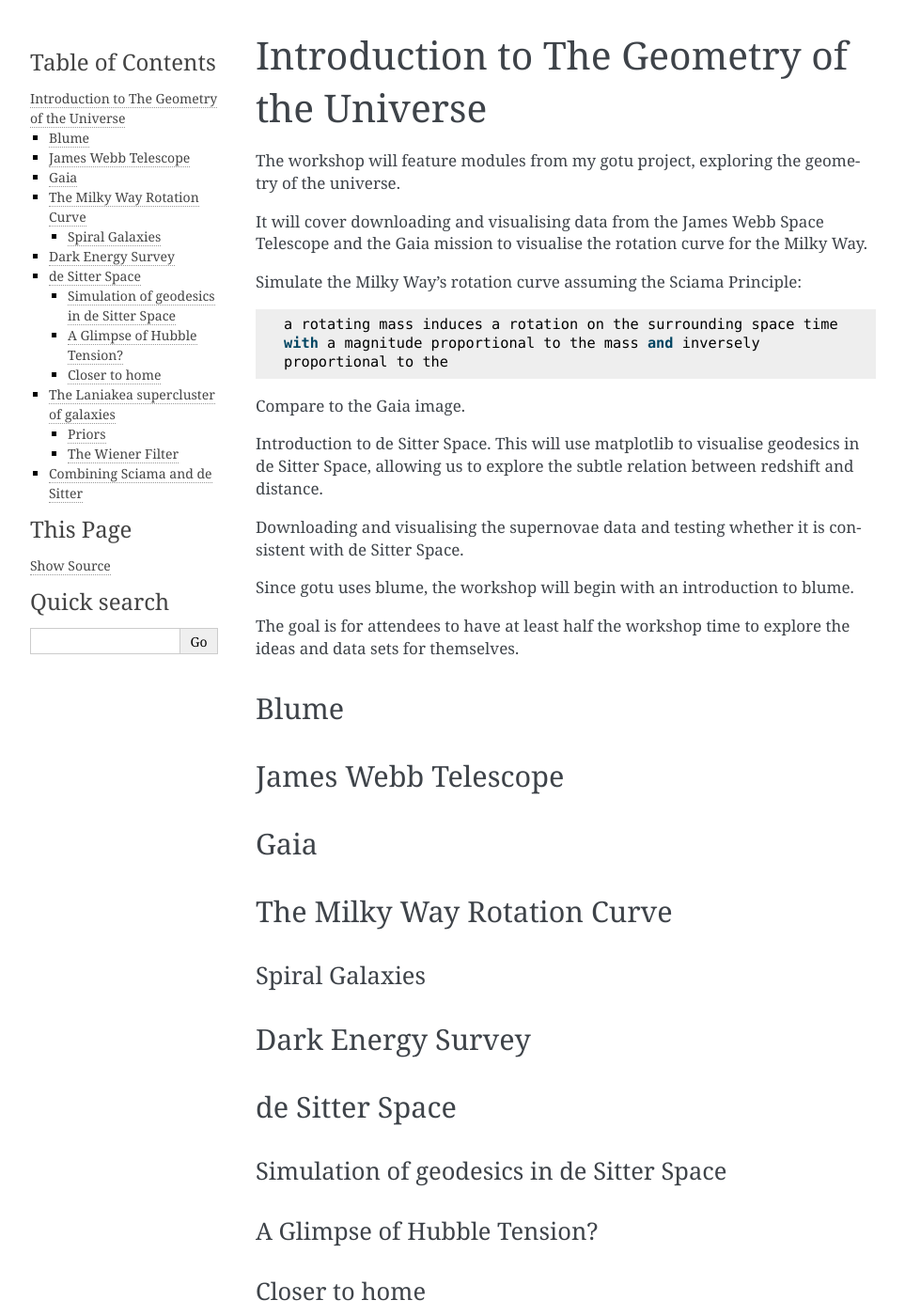
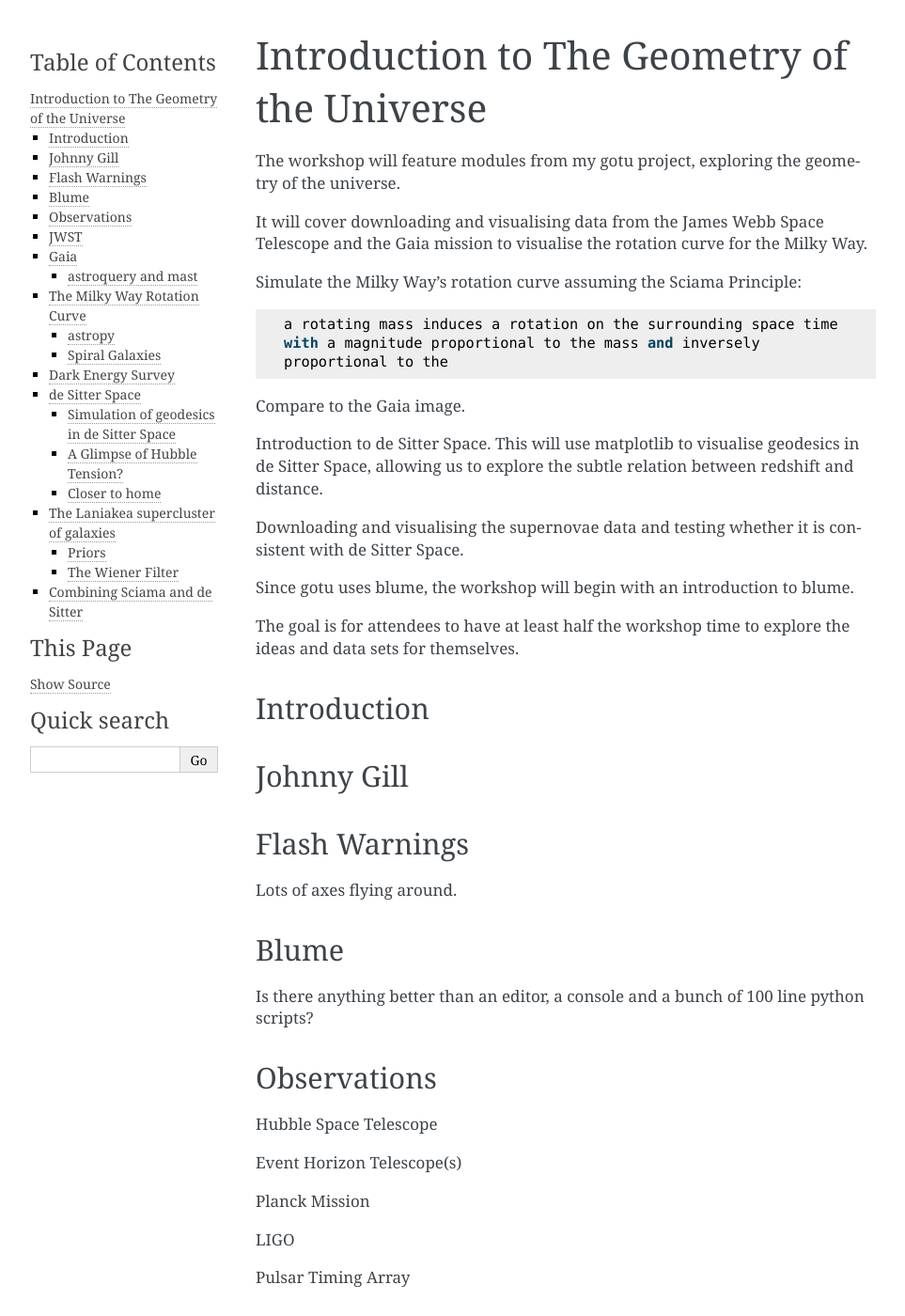
Before and after one commit to swfiua/gotu, a Sphinx documentation site: the page built from docs/workshop.rst, in a window 1280 px wide and 1400 px high. Shown: the whole window at 94% size, without its empty margins (148-1111 px from the left). Built offline with Sphinx 7.4.7, drawn with Linux system fonts in a browser that asks for light colours; formulas are drawn with MathJax 3; some of the changed text lies outside the part shown.

Commit message:
working on milkyway and workshop

```diff
--- a/docs/news.rst
+++ b/docs/news.rst
@@ -76,7 +76,7 @@
 The `gotu.gaia` module can now download data from the ESA's Gaia
 program and create plots showing the Galactic rotation curve.
 
-image:: images/gaia.png
+.. image:: images/gaia.png
 
 The image above shows the Milky Way's rotation curve, the tangential
 velocity, in km/s on the y-axis and the distance from the galactic
--- a/docs/workshop.rst
+++ b/docs/workshop.rst
@@ -23,26 +23,60 @@
 visualise geodesics in de Sitter Space, allowing us to explore the
 subtle relation between redshift and distance.
 
-Downloading and visualising the supernovae data and testing whether it is consistent with de Sitter Space.
+Downloading and visualising the supernovae data and testing whether it
+is consistent with de Sitter Space.
 
 Since gotu uses blume, the workshop will begin with an introduction to blume.
 
 The goal is for attendees to have at least half the workshop time to
 explore the ideas and data sets for themselves.
 
+Introduction
+============
+
+Johnny Gill
+===========
+
+Flash Warnings
+==============
+
+Lots of axes flying around.
+
+
 Blume
 =====
 
+Is there anything better than an editor, a console and a bunch of 100
+line python scripts?
 
 
-James Webb Telescope
-====================
+Observations
+============
+
+Hubble Space Telescope
+
+Event Horizon Telescope(s)
+
+Planck Mission
+
+LIGO
+
+Pulsar Timing Array
+
+JWST
+====
 
 Gaia
 ====
 
+astroquery and mast
+-------------------
+
 The Milky Way Rotation Curve
 ============================
+
+astropy
+-------
 
 Spiral Galaxies
 ---------------
```
Also changed, not shown: docs/milkyway.rst (+128 -21 lines), 2 other files.
